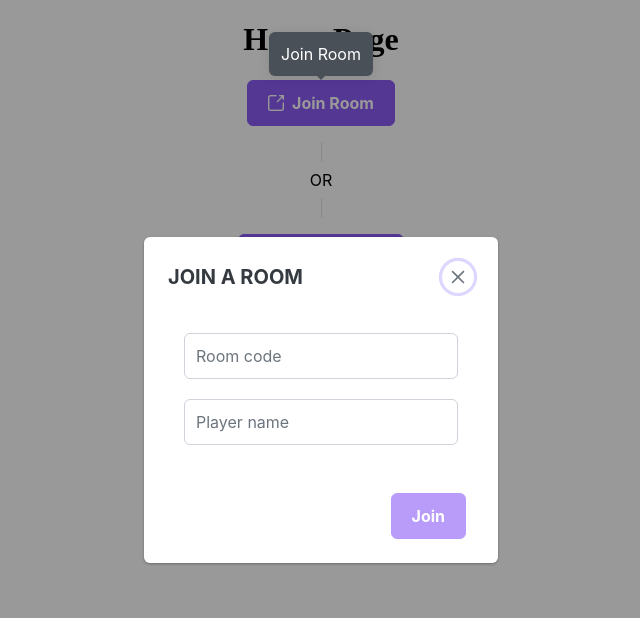
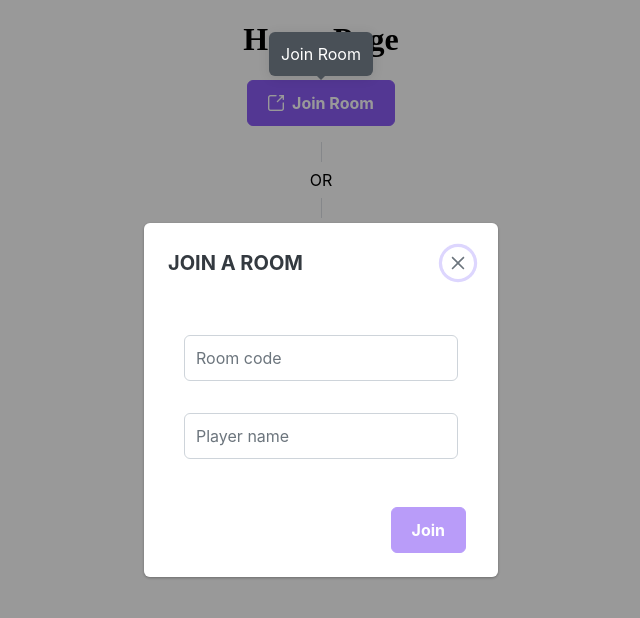
Before and after one commit to marianelamin/papelito-react-ts, a React (Create React App) app: page / in a window 1280 px wide. Both pictures are taken after a click on the button "Join Room". Shown: the top 618 px of the page, without its empty margins (319-959 px from the left). Built offline with nearby package versions, Linux system fonts and the light colour scheme; no server answers.

Commit message:
clean up

```diff
--- a/src/ui/components/common/pap-dialog.tsx
+++ b/src/ui/components/common/pap-dialog.tsx
@@ -52,7 +52,6 @@ export const PapDialog = (props: PapDialogIO) => {
       draggable={draggable}
       closeOnEscape={closeOnEscape}
       closable={closable}
-      style={{ width: '' }}
       onHide={onHideDialog}
       footer={
         <div
--- a/src/ui/components/dialogs/join_room.tsx
+++ b/src/ui/components/dialogs/join_room.tsx
@@ -38,20 +38,22 @@ export const JoinRoomDialog = (props: JoinRoomDialogProps) => {
       onPrimaryButton={handlePrimaryButton}
       onVisibleChange={handleClose}
     >
+      <div style={{ marginTop: '1rem' }}>
         <PapInputText
           id="roomCodeField"
           label="Room code"
           value={roomCodeInput}
           onValueChange={handleChangeRoomText}
         ></PapInputText>
-
-      <br />
+      </div>
+      <div style={{ marginTop: '2rem' }}>
         <PapInputText
           id="playerNameField"
           label="Player name"
           value={playerNameInput}
           onValueChange={handleChangePlayerText}
         ></PapInputText>
+      </div>
     </PapDialog>
   )
 }
```
Lines whose indentation alone changed are shown as unchanged.
